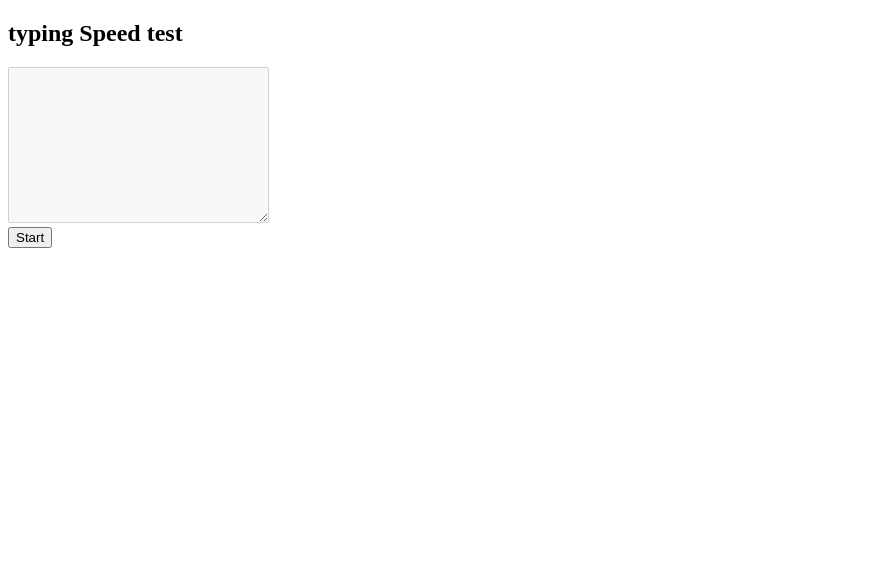
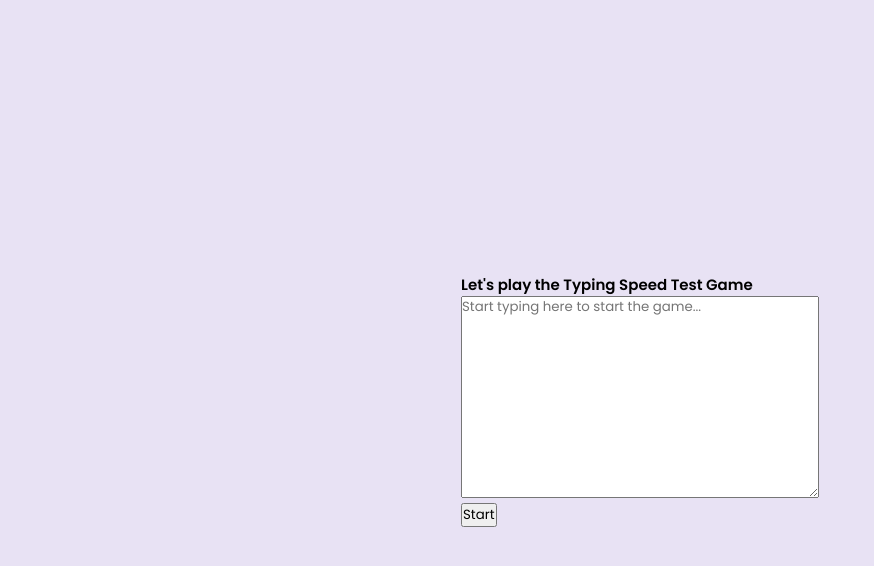
Before and after one commit to Divyarg018/game_js_dom_typing_speed_test, a plain HTML site: page index.html in a window 1280 px wide. Shown: the whole page, without its empty margins (0-874 px from the left). Drawn offline with Linux system fonts and the light colour scheme.

Commit message:
working with the css fonts

```diff
--- a/css/style.css
+++ b/css/style.css
@@ -0,0 +1,20 @@
+@import url('https://fonts.googleapis.com/css2?family=Josefin+Sans:wght@400;600;700&family=Lexend+Deca:wght@100;200;300;400;500;600;700&family=Poppins:wght@300;400;600&display=swap');
+
+*{
+    margin: 0;
+    padding: 0;
+    box-sizing: border-box;
+    font-family: 'Poppins', sans-serif;
+}
+
+html{
+    font-size: 62.5%;
+}
+
+body{
+    height: 100vh;
+    display: flex;
+    justify-content: center;
+    align-items: center;
+    background-color: rgba(191, 172, 226, 0.35);
+}
--- a/index.html
+++ b/index.html
@@ -8,12 +8,12 @@
 </head>
 <body>
     <section class="main-body">
-        <h2>typing Speed test</h2>
+        <h2>Let's play the Typing Speed Test Game</h2>
         <p id="showSentence"></p>
 
         <div class="typing_section">
             <label for="textarea"></label>
-            <textarea name="textarea" id="textarea" cols="30" rows="10" disabled></textarea>
+            <textarea name="textarea" id="textarea" cols="30" rows="10" placeholder="Start typing here to start the game..."></textarea>
             <br>
             <button id="btn">Start</button>
         </div>
```
